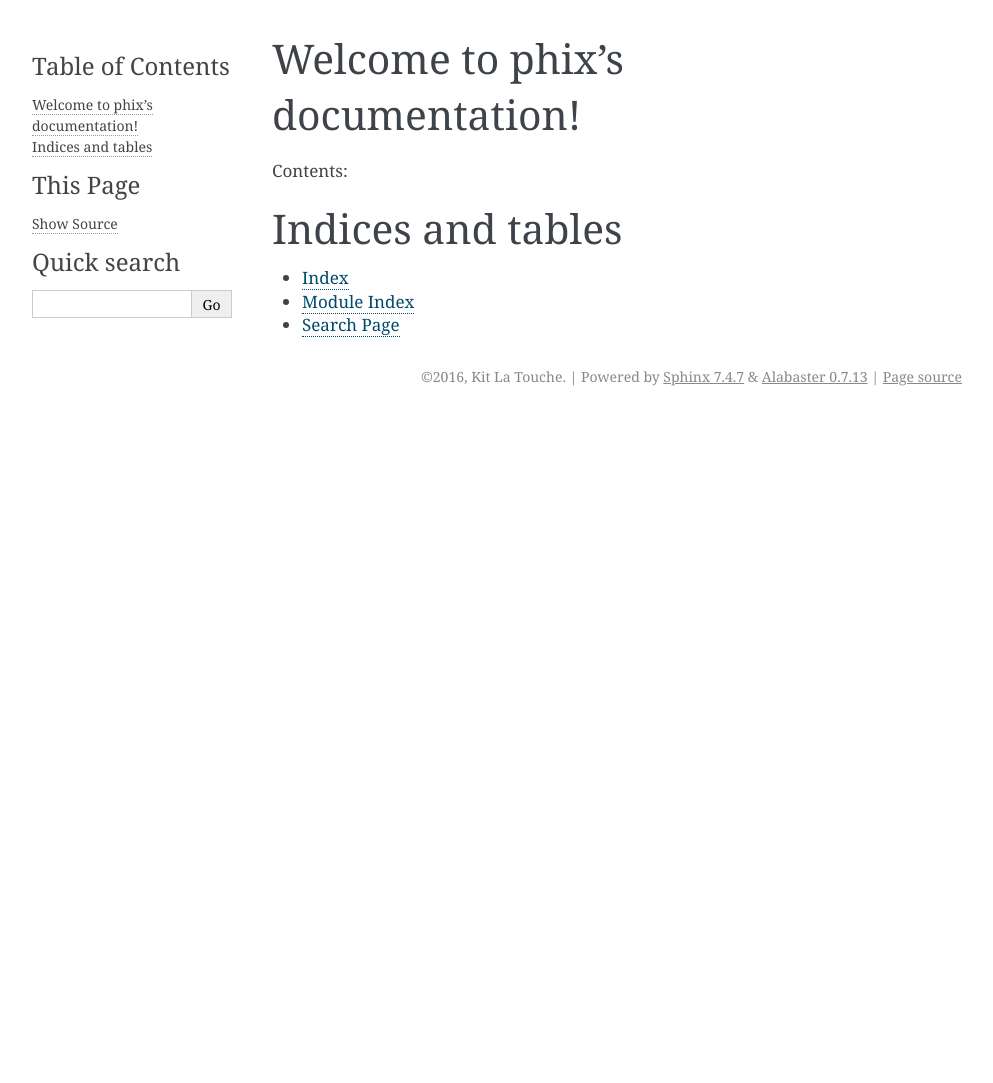
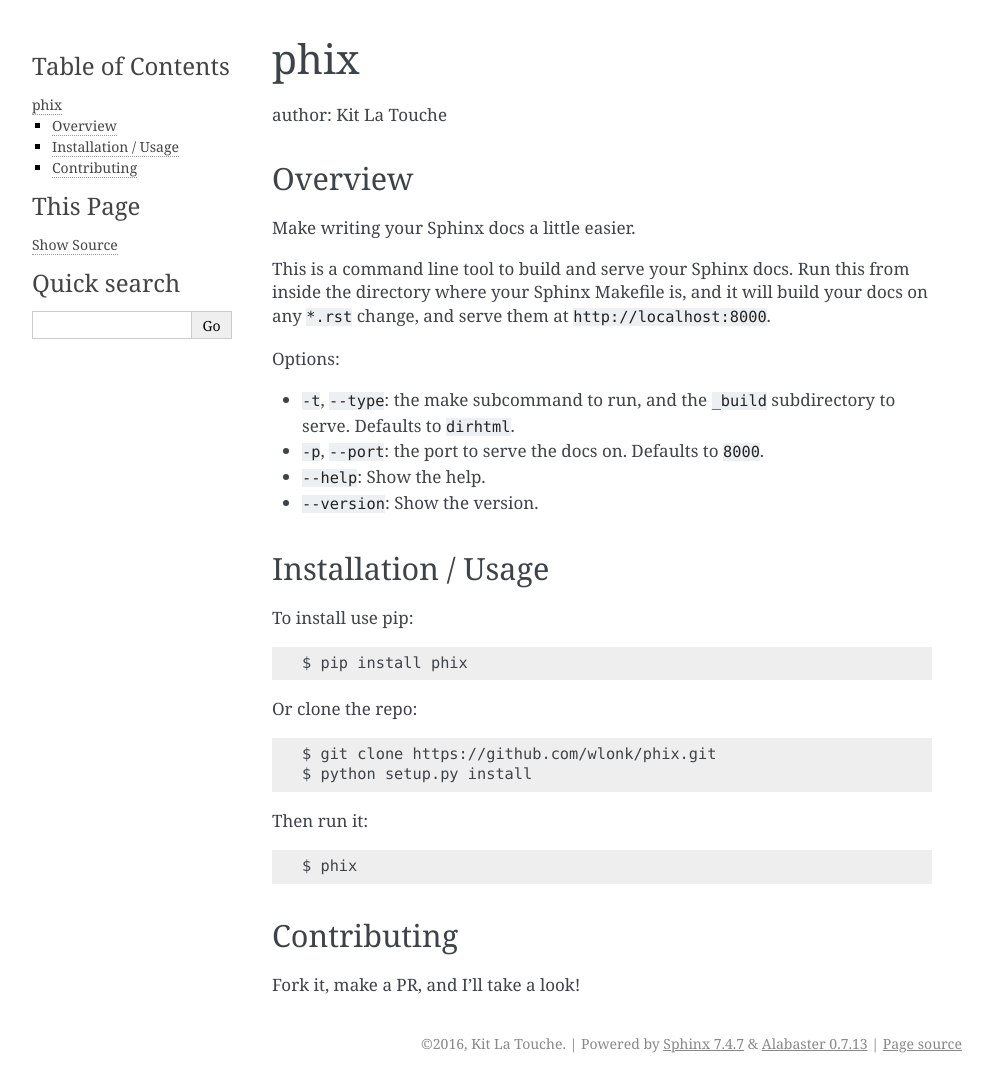
Before and after one commit to wlonk/phix, a Sphinx documentation site: the page built from docs/source/index.rst, in a window 1280 px wide. Shown: the whole page, without its empty margins (148-1141 px from the left). Built offline with Sphinx 7.4.7, drawn with Linux system fonts in a browser that asks for light colours; before the commit the page ends 900 px from its top, so only the background shows below that.

Commit message:
Add basic docs

```diff
--- a/README.rst
+++ b/README.rst
@@ -8,6 +8,20 @@ Overview
 --------
 
 Make writing your Sphinx docs a little easier.
+
+This is a command line tool to build and serve your Sphinx docs. Run
+this from inside the directory where your Sphinx Makefile is, and it
+will build your docs on any ``*.rst`` change, and serve them at
+``http://localhost:8000``.
+
+Options:
+
+*  ``-t``, ``--type``: the make subcommand to run, and the ``_build``
+   subdirectory to serve. Defaults to ``dirhtml``.
+*  ``-p``, ``--port``: the port to serve the docs on. Defaults to
+   ``8000``.
+*  ``--help``: Show the help.
+*  ``--version``: Show the version.
 
 Installation / Usage
 --------------------
@@ -22,12 +36,11 @@ Or clone the repo::
     $ git clone https://github.com/wlonk/phix.git
     $ python setup.py install
 
+Then run it::
+
+   $ phix
+
 Contributing
 ------------
 
-TBD
-
-Example
--------
-
-TBD
+Fork it, make a PR, and I'll take a look!
--- a/docs/source/index.rst
+++ b/docs/source/index.rst
@@ -1,16 +1 @@
-Welcome to phix's documentation!
-================================
-
-Contents:
-
-.. toctree::
-   :maxdepth: 2
-
-
-
-Indices and tables
-==================
-
-* :ref:`genindex`
-* :ref:`modindex`
-* :ref:`search`
+.. include:: ../../README.rst
--- a/setup.py
+++ b/setup.py
@@ -44,7 +44,7 @@ setup(
         'License :: OSI Approved :: MIT License',
     ],
     keywords=['Sphinx'],
-    packages=find_packages(exclude=['docs', 'tests*']),
+    packages=find_packages(exclude=['docs']),
     python_requires='>=3.6',
     entry_points={
         'console_scripts': [
```
Also changed, not shown: 3 other files.
